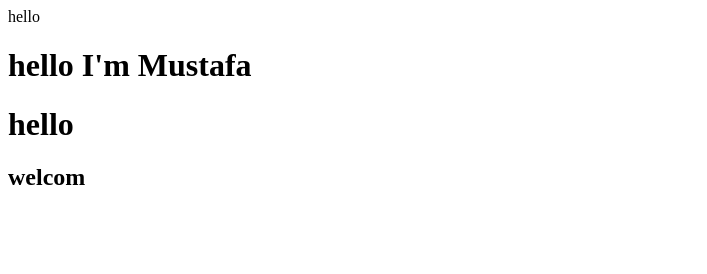
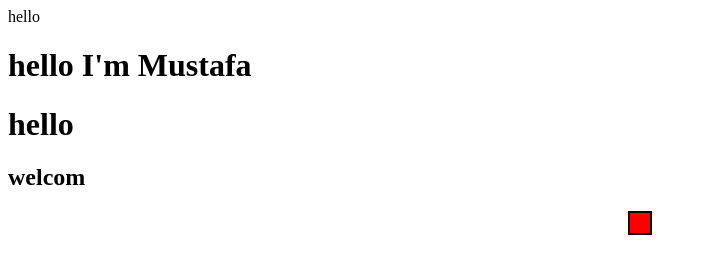
Before and after one commit to abobakr01/rep12, a plain HTML site: page index.html in a window 1280 px wide. Shown: the whole page, without its empty margins (0-707 px from the left). Drawn offline with Linux system fonts and the light colour scheme.

Commit message:
Update index.html

```diff
--- a/index.html
+++ b/index.html
@@ -16,5 +16,9 @@
             welcom
         </h2>
     </div>
+        <center>
+        <div style="height: 20px;width: 20px;background-color: red; border: 2px solid black;">
+        </div>
+    </center>
 </body>
 </html>
```
